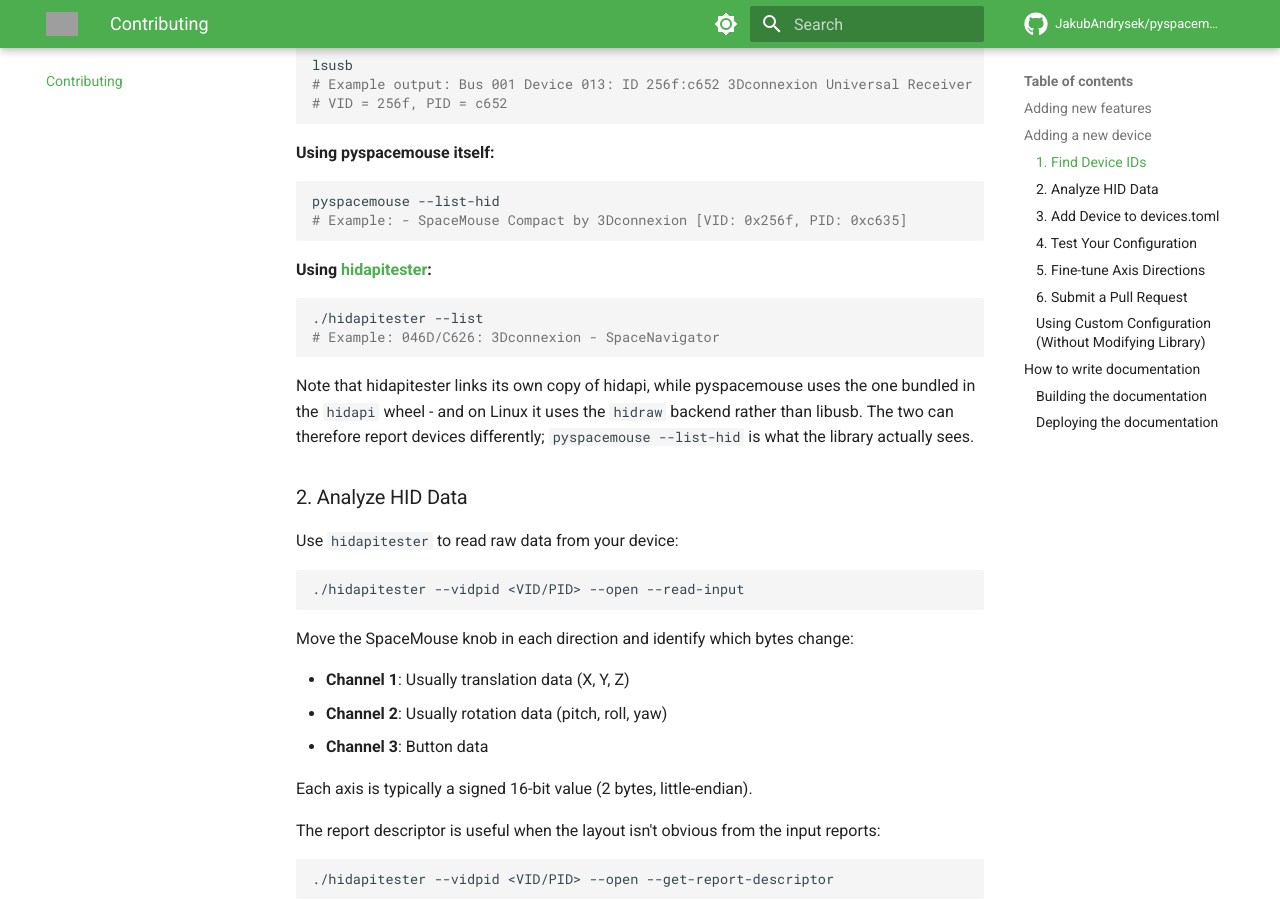
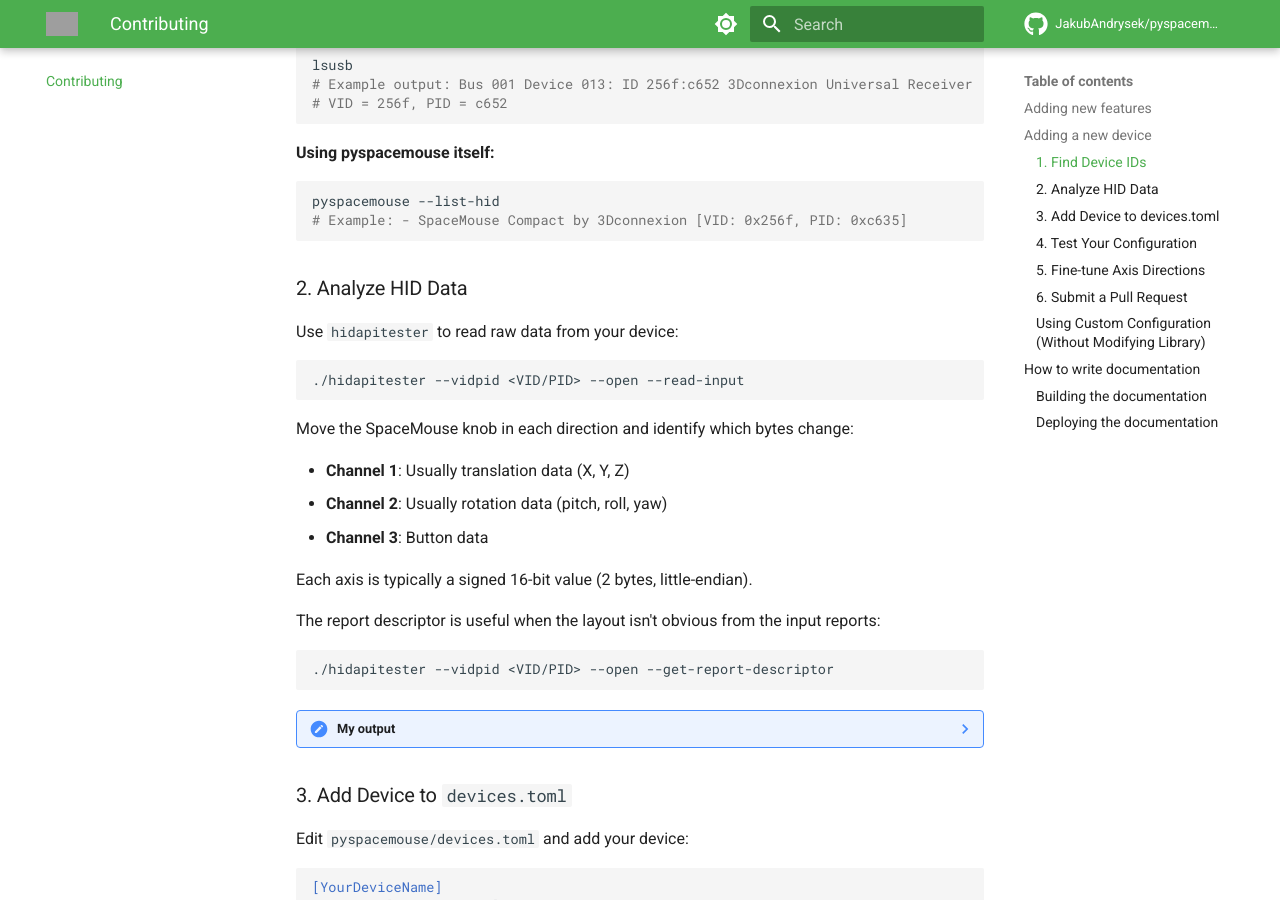
Before and after one commit to JakubAndrysek/PySpaceMouse, an MkDocs documentation site: the page built from docs/CONTRIBUTING.md, in a window 1280 px wide and 900 px high, scrolled down 637 px. Built offline with MkDocs 1.6.1 and Material for MkDocs 9.7.7, drawn with Linux system fonts in a browser that asks for light colours; comment, search, counter and statistics services are not loaded; grey boxes are pictures that could not be loaded.

````diff
--- a/docs/CONTRIBUTING.md
+++ b/docs/CONTRIBUTING.md
@@ -26,17 +26,6 @@ lsusb
 pyspacemouse --list-hid
 # Example: - SpaceMouse Compact by 3Dconnexion [VID: 0x256f, PID: 0xc635]
 ```
-
-**Using [hidapitester](https://github.com/todbot/hidapitester):**
-```bash
-./hidapitester --list
-# Example: 046D/C626: 3Dconnexion - SpaceNavigator
-```
-
-Note that hidapitester links its own copy of hidapi, while pyspacemouse uses the one bundled
-in the `hidapi` wheel - and on Linux it uses the `hidraw` backend rather than libusb. The
-two can therefore report devices differently; `pyspacemouse --list-hid` is what the library
-actually sees.
 
 ### 2. Analyze HID Data
 
````
Also changed, not shown: README.md (+25 -23 lines), docs/README.md (+25 -23 lines), troubleshooting.md (+1 -1 lines).
